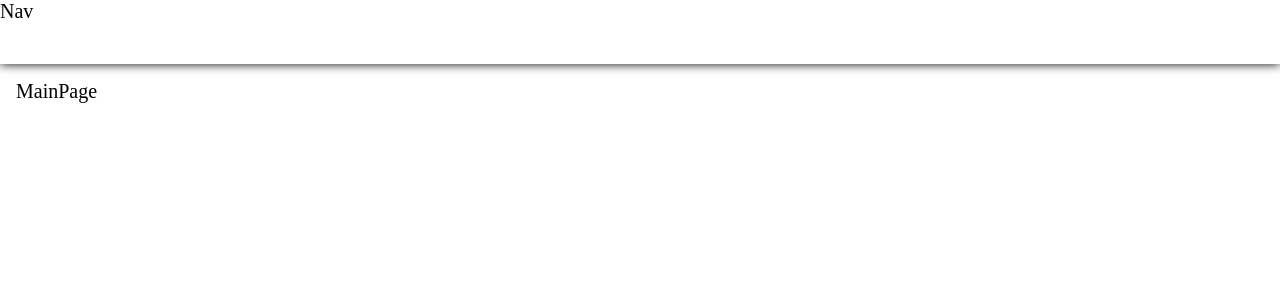
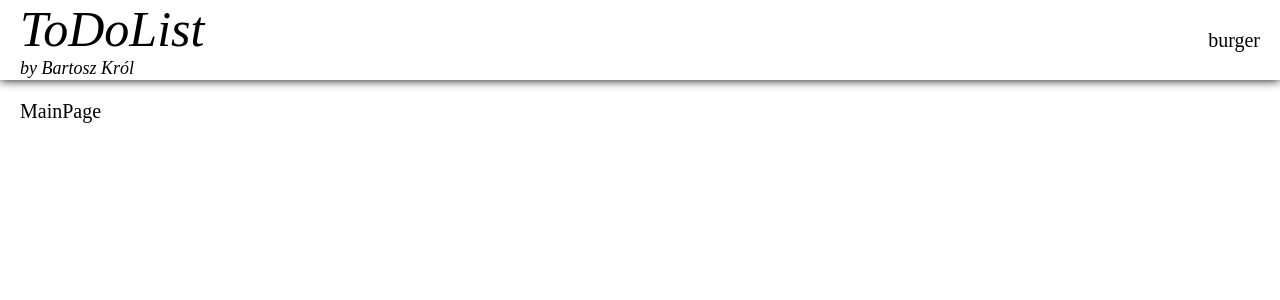
Before and after one commit to bartokrol/ToDoList-React, a React (Create React App) app: page / in a window 1280 px wide. Shown: the top 300 px of the page. Built offline with nearby package versions, Linux system fonts and the light colour scheme.

Commit message:
7-change navigation styling, change font-size for whole html

```diff
--- a/public/index.html
+++ b/public/index.html
@@ -1,20 +1,20 @@
 <!DOCTYPE html>
-<html lang="en">
+<html lang='en'>
 <head>
-    <meta charset="utf-8" />
-    <link rel="icon" href="%PUBLIC_URL%/favicon.ico" />
-    <meta name="viewport" content="width=device-width, initial-scale=1" />
-    <meta name="theme-color" content="#000000" />
+  <meta charset='utf-8' />
+  <link href='%PUBLIC_URL%/favicon.ico' rel='icon' />
+  <meta content='width=device-width, initial-scale=1' name='viewport' />
+  <meta content='#000000' name='theme-color' />
   <meta
-      name="description"
-      content="Web site created using create-react-app"
+    content='Web site created using create-react-app'
+    name='description'
   />
-    <link rel="apple-touch-icon" href="%PUBLIC_URL%/logo192.png" />
+  <link href='%PUBLIC_URL%/logo192.png' rel='apple-touch-icon' />
   <!--
     manifest.json provides metadata used when your web app is installed on a
     user's mobile device or desktop. See https://developers.google.com/web/fundamentals/web-app-manifest/
   -->
-    <link rel="manifest" href="%PUBLIC_URL%/manifest.json" />
+  <link href='%PUBLIC_URL%/manifest.json' rel='manifest' />
   <!--
     Notice the use of %PUBLIC_URL% in the tags above.
     It will be replaced with the URL of the `public` folder during the build.
@@ -24,10 +24,10 @@
     work correctly both with client-side routing and a non-root public URL.
     Learn how to configure a non-root public URL by running `npm run build`.
   -->
-    <title>ToDo List</title>
+  <title>ToDoList</title>
 </head>
 <body>
 <noscript>You need to enable JavaScript to run this app.</noscript>
-    <div id="root"></div>
+<div id='root'></div>
 </body>
 </html>
--- a/src/index.scss
+++ b/src/index.scss
@@ -1,5 +1,8 @@
+html {
+  font-size: 20px;
+}
+
 body {
-  font-size: 20px;
   margin: 0;
   padding: 0;
 }
--- a/src/infrastructure/routing/components/errorPage/errorPage.module.scss
+++ b/src/infrastructure/routing/components/errorPage/errorPage.module.scss
@@ -10,13 +10,13 @@
 }
 
 .oops {
-  font-size: 5rem;
+  font-size: 4rem;
   font-style: italic;
   text-decoration: underline;
 }
 
 .text {
-  font-size: 1.4rem;
+  font-size: 1rem;
   margin: .5rem 0;
   font-style: italic;
 }
--- a/src/layout/components/navigation/Navigation.tsx
+++ b/src/layout/components/navigation/Navigation.tsx
@@ -6,7 +6,11 @@ export const Navigation = () => {
 
     return (
         <div className={styles.nav}>
-            {'Nav'}
+            <div className={styles.title}>
+                {'ToDoList '}
+                <p className={styles.author}>{'by Bartosz Król'}</p>
+            </div>
+            <div>{'burger'}</div>
         </div>
     );
 };
--- a/src/layout/components/navigation/navigation.module.scss
+++ b/src/layout/components/navigation/navigation.module.scss
@@ -1,9 +1,26 @@
 @use '../../../styles/variables';
 
 .nav {
+  box-sizing: border-box;
   position: sticky;
   top: 0;
   width: 100vw;
   box-shadow: 0 0 10px black;
   height: variables.$nav-height;
+  padding: 0 1rem;
+  display: flex;
+  align-items: center;
+  justify-content: space-between;
 }
+
+.title {
+  display: flex;
+  flex-direction: column;
+  font-style: italic;
+  font-size: 2.5rem;
+  height: 100%;
+}
+
+.author {
+  font-size: .9rem;
+}
```
Lines whose indentation alone changed are shown as unchanged.
